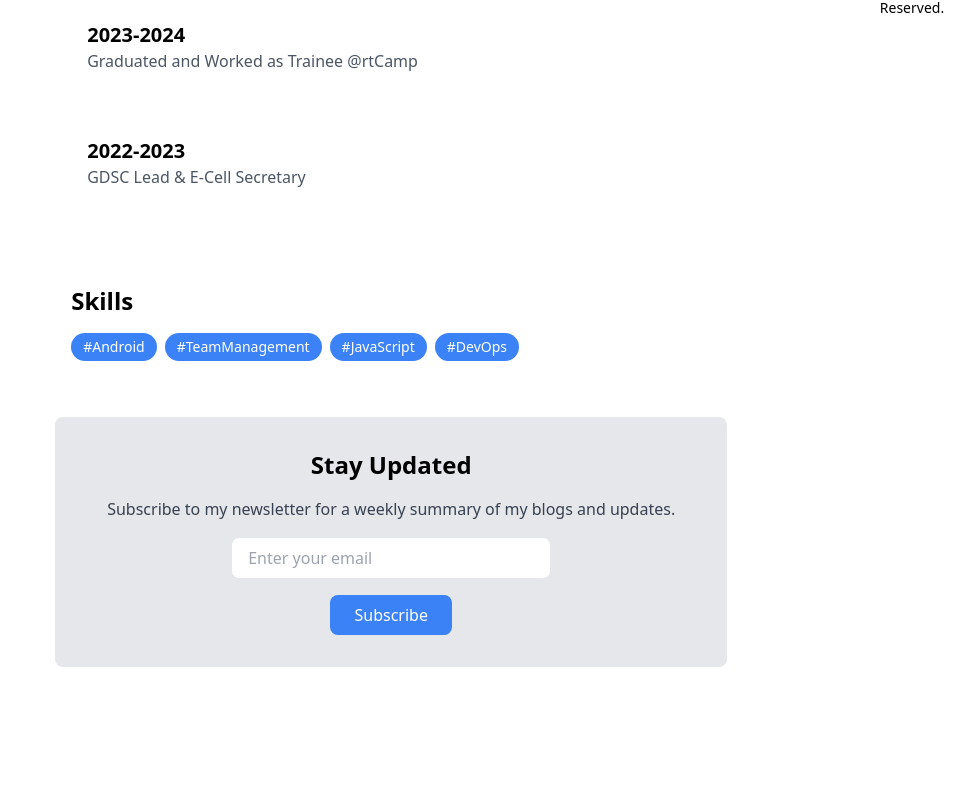
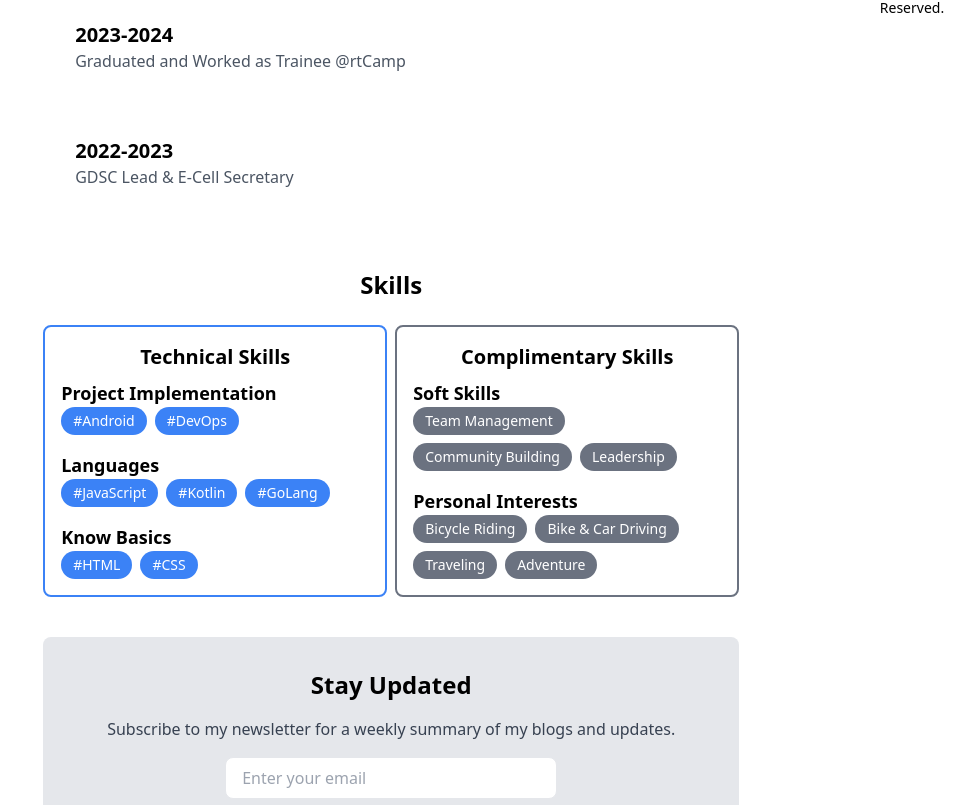
Before and after one commit to proSamik/prosamik-nextjs-app, a Next.js app: page /about in a window 1280 px wide. Shown: the part 549-1354 px from the top of the page, without its empty margins (316-1280 px from the left). Before the commit the page ends 1248 px from the top, so only its background shows below. Built offline with nearby package versions, Linux system fonts and the light colour scheme.

Commit message:
feat- udpate Skills.tsx data and layout

```diff
--- a/src/components/Skills.tsx
+++ b/src/components/Skills.tsx
@@ -1,18 +1,102 @@
+import { useState, useEffect } from 'react';
+
 export default function Skills() {
-    const skills = ["#Android", "#TeamManagement", "#JavaScript", "#DevOps"];
+    const technicalSkills = {
+        projectImplementation: ["#Android", "#DevOps"],
+        languages: ["#JavaScript", "#Kotlin", "#GoLang"],
+        knowBasics: ["#HTML", "#CSS"]
+    };
+
+    const nonTechnicalSkills = {
+        softSkills: ["Team Management", "Community Building", "Leadership"],
+        personalInterests: ["Bicycle Riding", "Bike & Car Driving", "Traveling", "Adventure"]
+    };
+
+    const [isMobile, setIsMobile] = useState(false);
+
+    useEffect(() => {
+        const handleResize = () => {
+            setIsMobile(window.innerWidth <= 640); // Adjust based on your preferred breakpoint
+        };
+
+        handleResize(); // Run on initial render
+        window.addEventListener('resize', handleResize);
+
+        return () => window.removeEventListener('resize', handleResize);
+    }, []);
 
     return (
-        <div className="px-4 py-6">
-            <h2 className="text-2xl font-bold mb-4">Skills</h2>
-            <div className="flex flex-wrap gap-2">
-                {skills.map((skill, index) => (
-                    <span
-                        key={index}
-                        className="bg-blue-500 text-white px-3 py-1 rounded-full text-sm"
-                    >
-                        {skill}
-                    </span>
-                ))}
+        <div className="py-2">
+            <h2 className="text-2xl font-bold mb-4 pb-2 text-center">Skills</h2>
+
+            {/* Flex container for both Technical and Non-Technical sections */}
+            <div className={`flex justify-center gap-2 ${isMobile ? 'flex-col' : 'flex-row'}`}>
+
+                {/* Technical Skills */}
+                <div className={`w-full p-4 border-2 ${isMobile ? 'border-gray-500' : 'border-blue-500'} rounded-lg hover:bg-blue-100 hover:text-blue-800 dark:hover:bg-blue-700 dark:hover:text-white transition duration-200`}>
+                    <h3 className="text-xl font-semibold mb-2 text-center">Technical Skills</h3>
+
+                    <div>
+                        <h4 className="font-semibold text-lg">Project Implementation</h4>
+                        <div className="flex flex-wrap gap-2">
+                            {technicalSkills.projectImplementation.map((skill, index) => (
+                                <span key={index} className="bg-blue-500 text-white px-3 py-1 rounded-full text-sm">
+                                    {skill}
+                                </span>
+                            ))}
+                        </div>
+                    </div>
+
+                    <div className="mt-4">
+                        <h4 className="font-semibold text-lg">Languages</h4>
+                        <div className="flex flex-wrap gap-2">
+                            {technicalSkills.languages.map((skill, index) => (
+                                <span key={index} className="bg-blue-500 text-white px-3 py-1 rounded-full text-sm">
+                                    {skill}
+                                </span>
+                            ))}
+                        </div>
+                    </div>
+
+                    <div className="mt-4">
+                        <h4 className="font-semibold text-lg">Know Basics</h4>
+                        <div className="flex flex-wrap gap-2">
+                            {technicalSkills.knowBasics.map((skill, index) => (
+                                <span key={index} className="bg-blue-500 text-white px-3 py-1 rounded-full text-sm">
+                                    {skill}
+                                </span>
+                            ))}
+                        </div>
+                    </div>
+                </div>
+
+                {/* Non-Technical Skills */}
+                <div className={`w-full p-4 border-2 ${isMobile ? 'border-gray-500' : 'border-gray-500'} rounded-lg hover:bg-gray-100 hover:text-gray-800 dark:hover:bg-gray-700 dark:hover:text-white transition duration-200`}>
+                    <h3 className="text-xl font-semibold mb-2 text-center">Complimentary Skills</h3>
+
+                    <div>
+                        <h4 className="font-semibold text-lg">Soft Skills</h4>
+                        <div className="flex flex-wrap gap-2">
+                            {nonTechnicalSkills.softSkills.map((skill, index) => (
+                                <span key={index} className="bg-gray-500 text-white px-3 py-1 rounded-full text-sm">
+                                    {skill}
+                                </span>
+                            ))}
+                        </div>
+                    </div>
+
+                    <div className="mt-4">
+                        <h4 className="font-semibold text-lg">Personal Interests</h4>
+                        <div className="flex flex-wrap gap-2">
+                            {nonTechnicalSkills.personalInterests.map((interest, index) => (
+                                <span key={index} className="bg-gray-500 text-white px-3 py-1 rounded-full text-sm">
+                                    {interest}
+                                </span>
+                            ))}
+                        </div>
+                    </div>
+                </div>
+
             </div>
         </div>
     );
```
